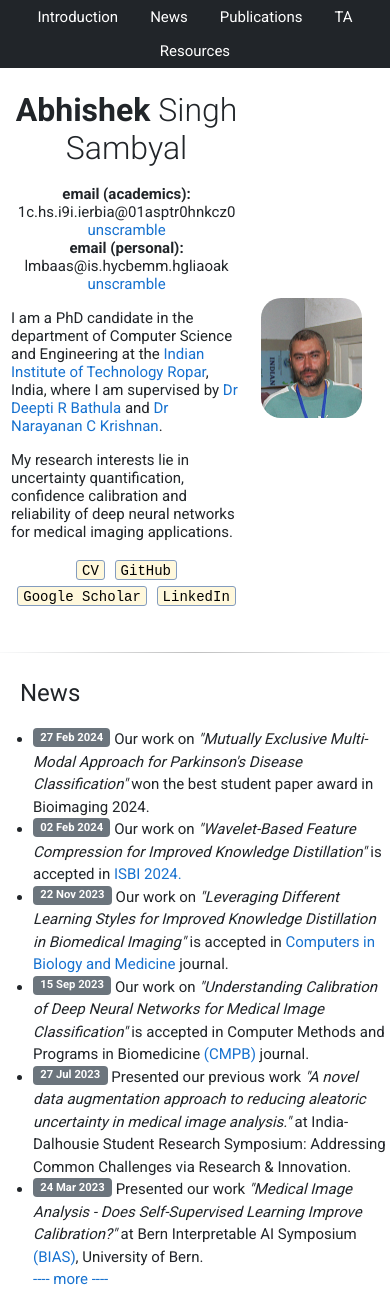
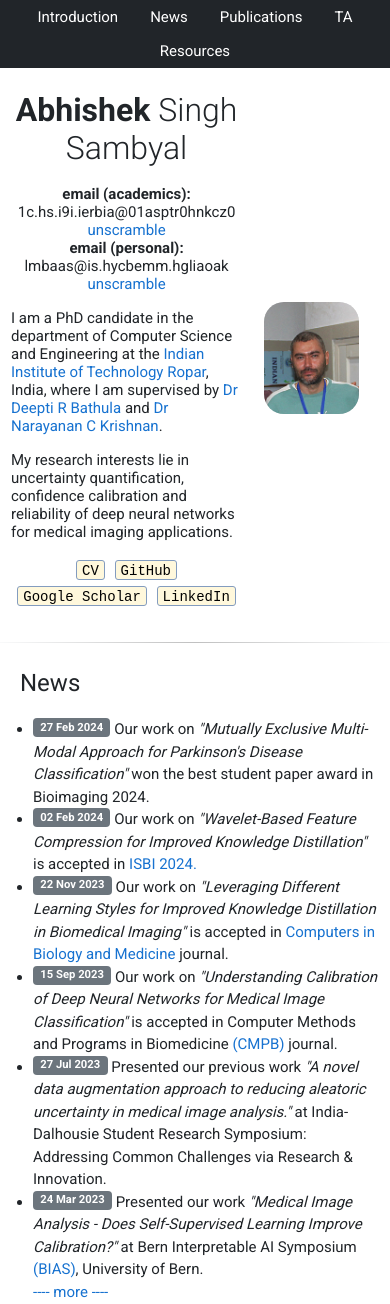
Before and after one commit to abhisheksambyal/abhisheksambyal.github.io, a plain HTML site: page index.html in a window 390 px wide. Shown: the top 1304 px of the page. Drawn offline with nearby package versions, Linux system fonts and the light colour scheme.

Commit message:
Reformatting image and padding of news.

```diff
--- a/css/stylesheet.css
+++ b/css/stylesheet.css
@@ -59,6 +59,7 @@ firstname {
   /* margin-left:auto; */
   /* margin-bottom: 20px; */
   padding: 10px;
+  padding-bottom: 0px;
 }
 
 #news {
@@ -69,9 +70,16 @@ firstname {
   /* margin-right:auto;
   margin-left:auto; */
   font-size: 15px;
-  /* padding-right: 7px; */
+  padding-right: 15px;
   /* margin-bottom: 20px; */
 }
+
+/* Reduce the padding when screen size is small for news section */
+@media(max-width:700px){
+  #news{
+    padding-right: 10px;
+  }
+ }
 
 
 #publications {
@@ -142,7 +150,7 @@ hr {
 }
 
 .profileimage {
-  width:75%;
+  width:70%;
   border-radius:20px;
   background: #e0e0e0;
   /* box-shadow:  20px 20px 60px #707070, -20px -20px 60px #ffffff; */
```
